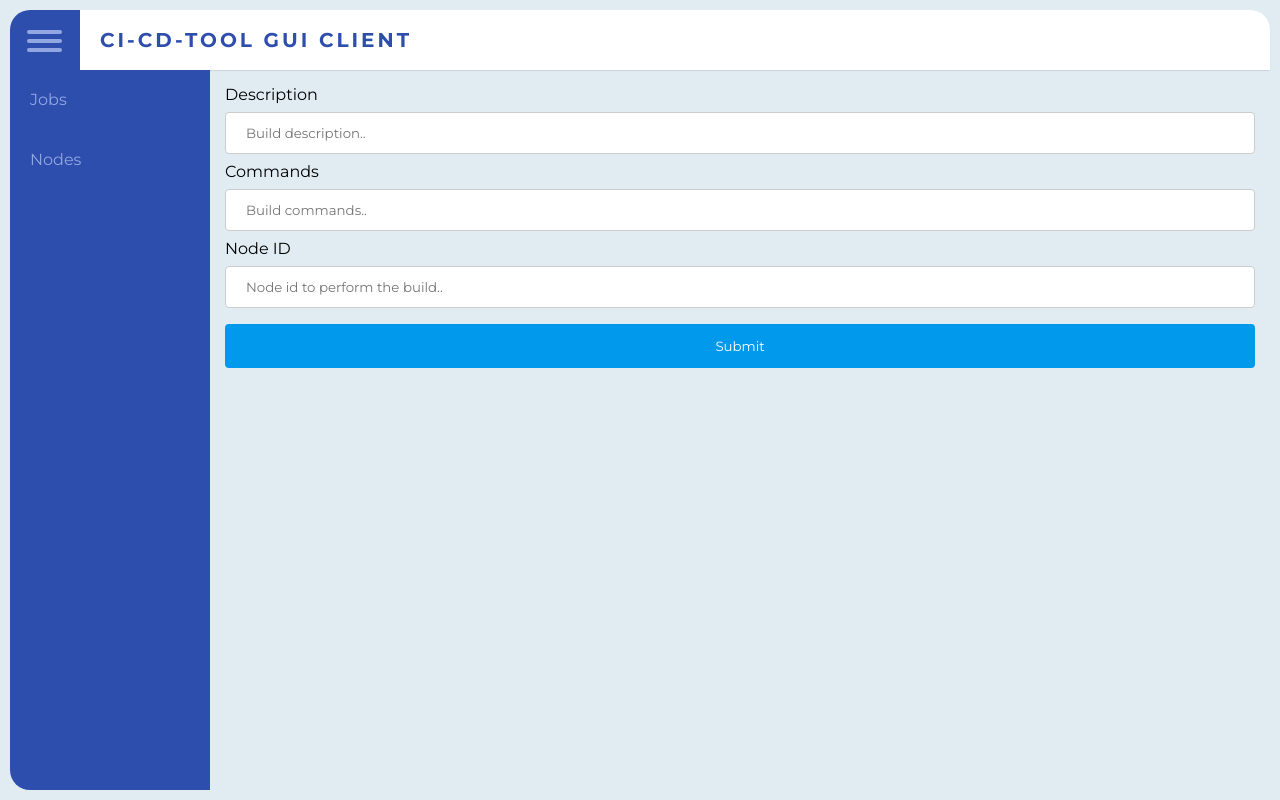
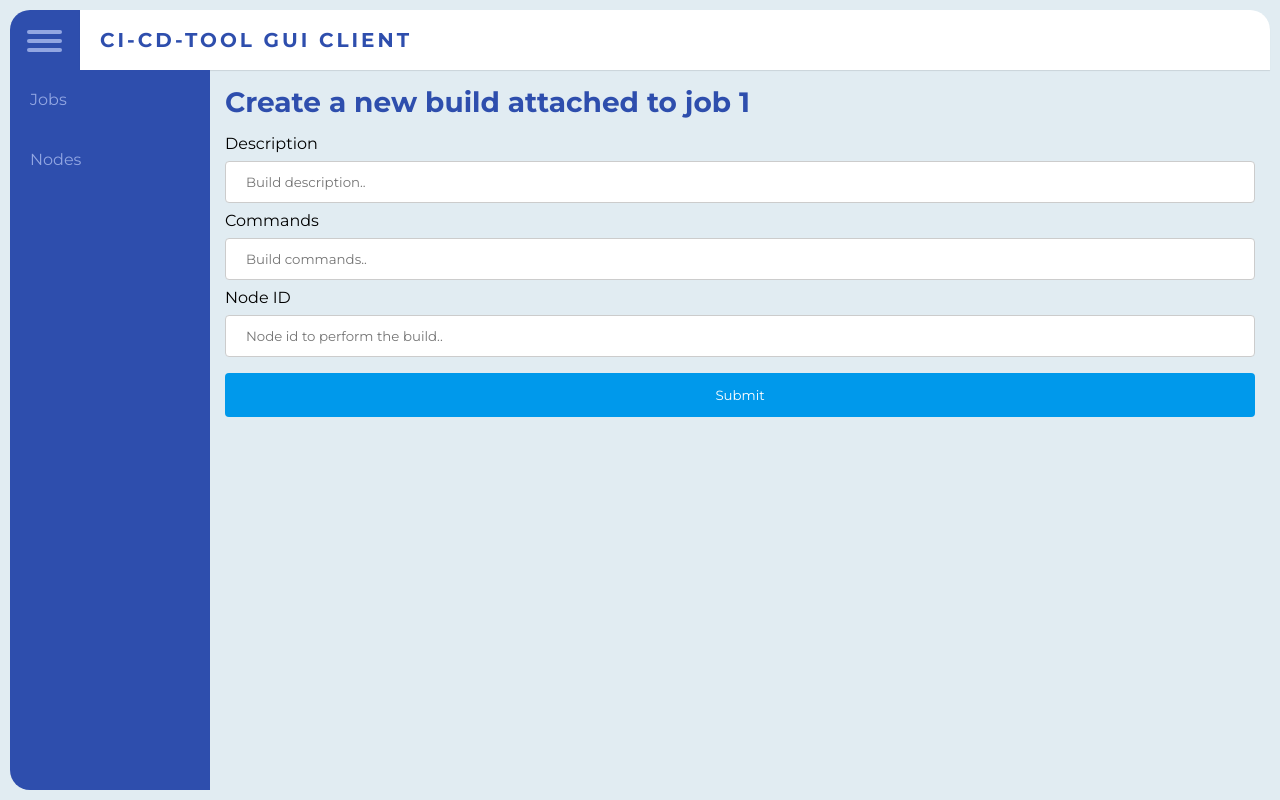
Before and after one commit to HectorPascual/ci-cd-client, a Flask app: page /create_build/1 in a window 1280 px wide. Run offline with Flask 2, Linux system fonts and the light colour scheme.

Commit message:
Added form titles and its css

```diff
--- a/static/css/index.css
+++ b/static/css/index.css
@@ -223,3 +223,10 @@ input[type=submit] {
 input[type=submit]:hover {
     background-color: #0061a7;
 }
+
+.form_title{
+    color: #2e4ead;
+    font-size: 28px;
+    font-weight: bold;
+    margin-bottom:15px;
+}
--- a/templates/index.html
+++ b/templates/index.html
@@ -34,6 +34,9 @@
 
   <div class="main_container">
       {% if create_job %}
+        <div class="form_title">
+            Create a new job
+        </div>
         <form action="/jobs" method="POST">
             <label for="title">Title</label>
             <input type="text" id="title" name="title" placeholder="Job title..">
@@ -43,6 +46,9 @@
         </form>
       {% endif %}
       {% if create_build %}
+        <div class="form_title">
+            Create a new build attached to job {{ job_id }}
+        </div>
         <form action="/jobs/{{ job_id }}" method="POST">
             <label for="title">Description</label>
             <input type="text" id="description" name="description" placeholder="Build description..">
```
